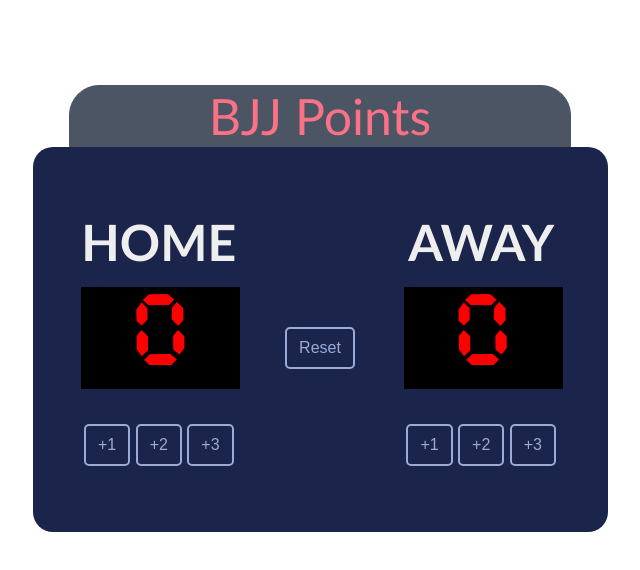
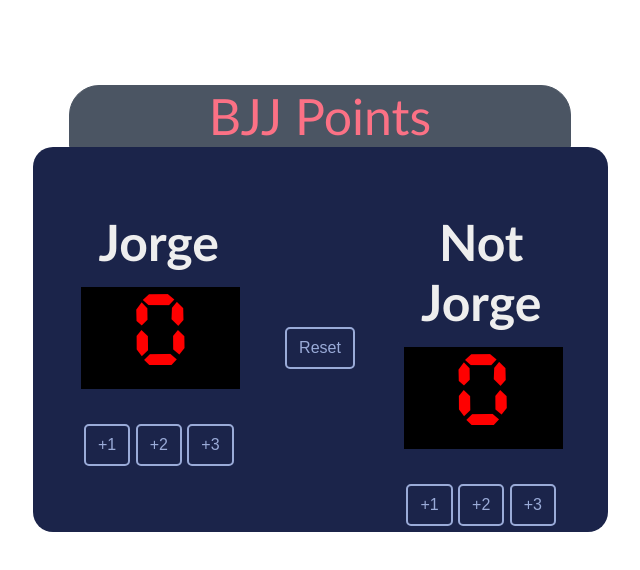
Before and after one commit to Dormot88/Local-Counter, a plain HTML site: page index.html in a window 1280 px wide. Shown: the whole page, without its empty margins (320-960 px from the left). Drawn offline with Linux system fonts and the light colour scheme.

Commit message:
Updated Names
Updated Lines 9 and 23 again.

```diff
--- a/index.html
+++ b/index.html
@@ -6,7 +6,7 @@
         <div id="title"">BJJ Points</div>
             <div class="container">
                 <div class="container-sub">
-                    <h3>HOME</h3>
+                    <h3>Jorge</h3>
                     <div class = "score" id="homeScore">0</div>
                     <div class="points">
                         <button onclick="homeOne()">+1</button>
@@ -20,7 +20,7 @@
                 </div>
 
                 <div class="container-sub">
-                    <h3>AWAY</h3>
+                    <h3>Not Jorge</h3>
                     <div class = "score" id="guestScore">0</div>
                     <div class="points">
                         <button onclick="guestOne()">+1</button>
```
